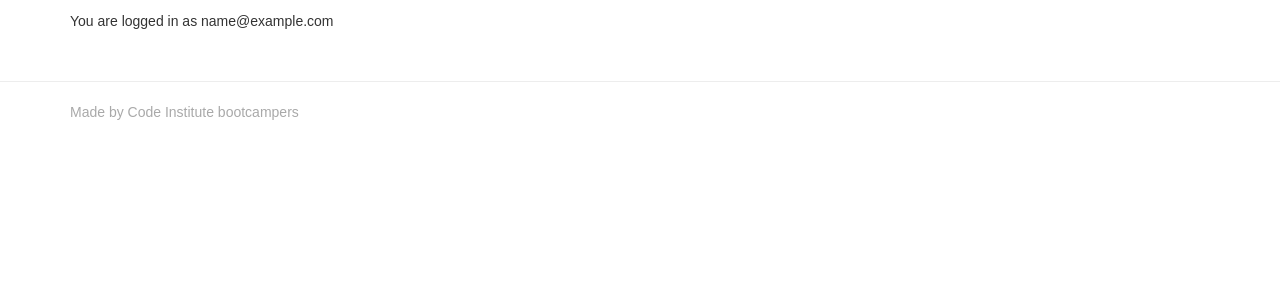
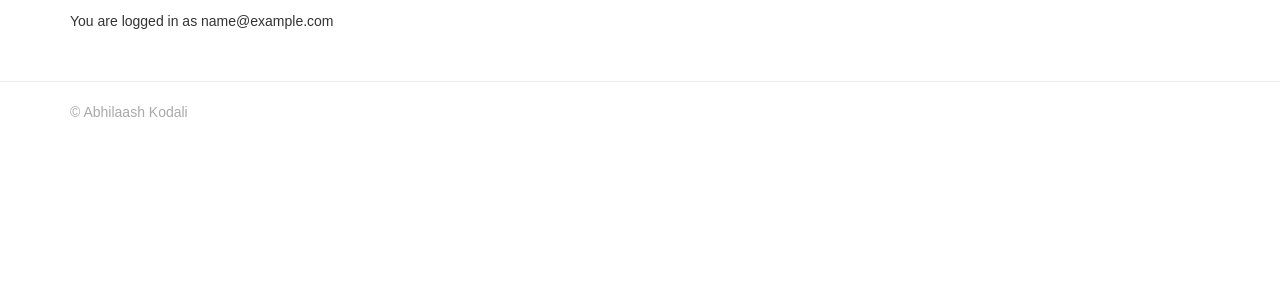
Before and after one commit to ablshk/ecommerce, a Django app: page /accounts/profile/ in a window 1280 px wide. Shown: the part 178-475 px from the top of the page. Run offline with Django 3.2, Linux system fonts and the light colour scheme; the visitor is signed in with stand-in values (Sample User, id 1); some libraries are stand-ins or nearby versions.

Commit message:
changed footer

```diff
--- a/templates/base.html
+++ b/templates/base.html
@@ -68,7 +68,7 @@
     </div>
     <footer>
         <div class="container">
-            <p>Made by Code Institute bootcampers</p>
+            <p>© Abhilaash Kodali</p>
         </div>
     </footer>
 </body>
```
